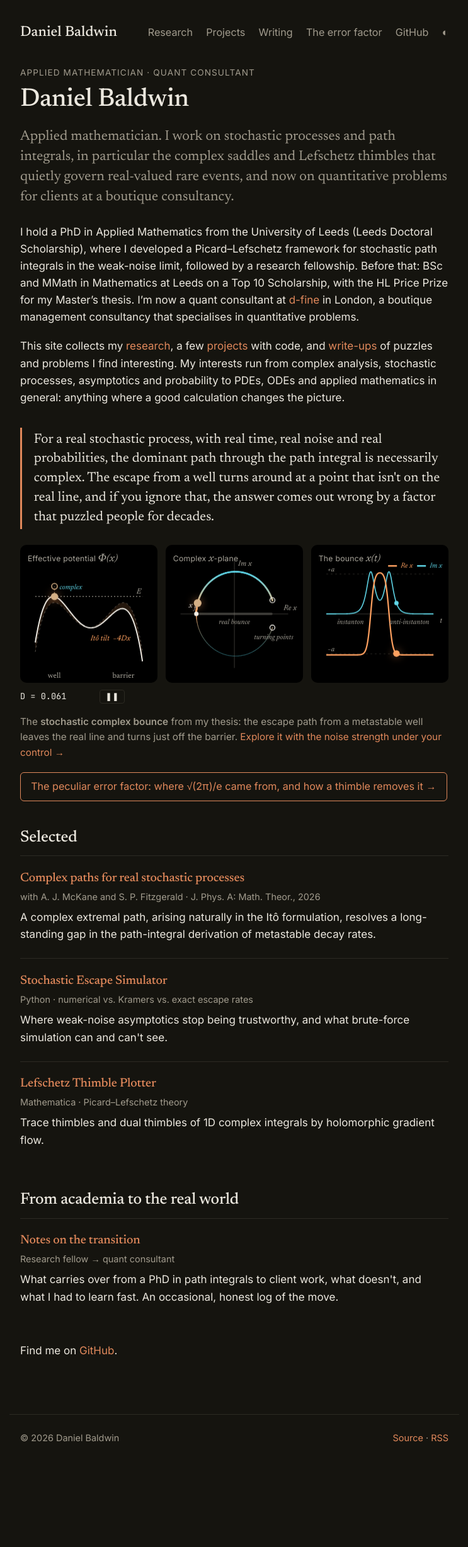
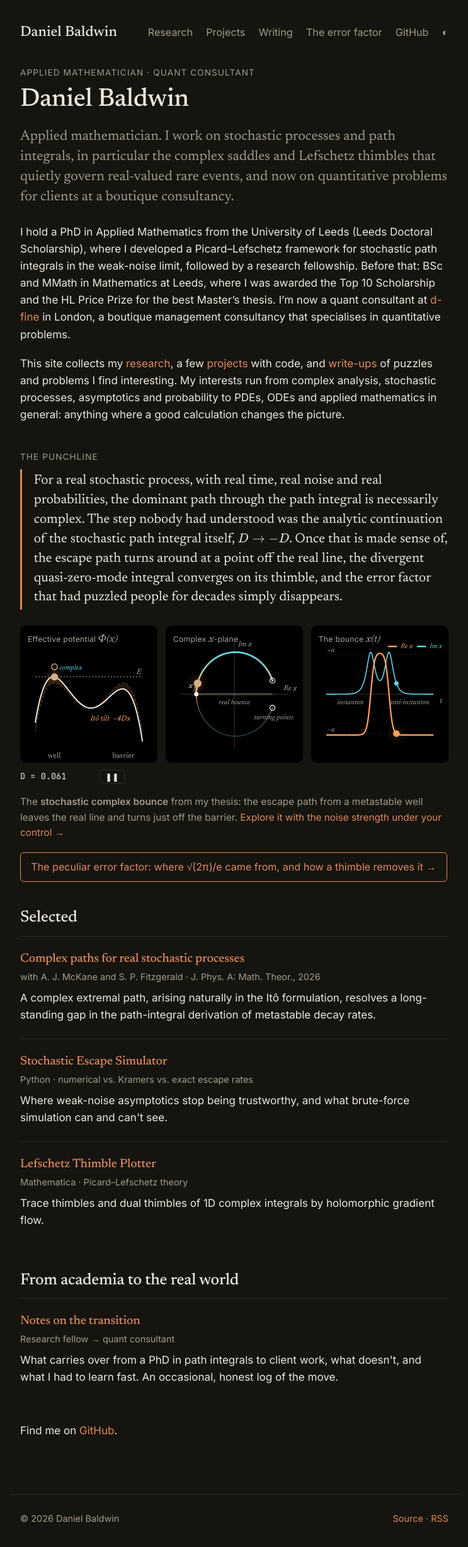
Before and after one commit to VeDAN1999/VeDAN1999.github.io, a Jekyll site: the page built from index.md, in a window 1280 px wide. Shown: the whole page at 63% size, without its empty margins (268-1011 px from the left). Built offline with Jekyll 4.4.1, drawn with Linux system fonts in a browser that asks for light colours; before the commit the page ends 2328 px from its top, so only the background shows below that.

Commit message:
Awards wording; the punchline: analytic continuation D -> -D
Co-Authored-By: Claude Fable 5.1 <noreply@anthropic.com>
Claude-Session: https://claude.ai/code/session_01DBi7u8qatALvVNf1tupYW2

```diff
--- a/assets/css/style.css
+++ b/assets/css/style.css
@@ -178,4 +178,4 @@ th { font-weight: 600; font-size: .85rem; letter-spacing: .03em; text-transform:
 .button { display: inline-block; padding: .55rem .95rem; border: 1px solid var(--accent); border-radius: 6px; color: var(--accent); font-size: .95rem; }
 .button:hover { background: var(--accent-soft); text-decoration: none; }
 
-.epigraph { border-left: 3px solid var(--accent); margin: 2rem 0 1.5rem; padding: .2rem 0 .2rem 1.1rem; font-family: var(--serif); font-size: 1.25rem; line-height: 1.45; color: var(--ink); }
+.epigraph { border-left: 3px solid var(--accent); margin: .5rem 0 1.5rem; padding: .2rem 0 .2rem 1.1rem; font-family: var(--serif); font-size: 1.25rem; line-height: 1.45; color: var(--ink); }
--- a/index.md
+++ b/index.md
@@ -9,11 +9,13 @@ title: Daniel Baldwin
 
 <p class="lede">Applied mathematician. I work on stochastic processes and path integrals, in particular the complex saddles and Lefschetz thimbles that quietly govern real-valued rare events, and now on quantitative problems for clients at a boutique consultancy.</p>
 
-I hold a PhD in Applied Mathematics from the University of Leeds (Leeds Doctoral Scholarship), where I developed a Picard–Lefschetz framework for stochastic path integrals in the weak-noise limit, followed by a research fellowship. Before that: BSc and MMath in Mathematics at Leeds on a Top 10 Scholarship, with the HL Price Prize for my Master's thesis. I'm now a quant consultant at [d-fine](https://www.d-fine.com) in London, a boutique management consultancy that specialises in quantitative problems.
+I hold a PhD in Applied Mathematics from the University of Leeds (Leeds Doctoral Scholarship), where I developed a Picard–Lefschetz framework for stochastic path integrals in the weak-noise limit, followed by a research fellowship. Before that: BSc and MMath in Mathematics at Leeds, where I was awarded the Top 10 Scholarship and the HL Price Prize for the best Master's thesis. I'm now a quant consultant at [d-fine](https://www.d-fine.com) in London, a boutique management consultancy that specialises in quantitative problems.
 
 This site collects my [research](/research/), a few [projects](/projects/) with code, and [write-ups](/writing/) of puzzles and problems I find interesting. My interests run from complex analysis, stochastic processes, asymptotics and probability to PDEs, ODEs and applied mathematics in general: anything where a good calculation changes the picture.
 
-<blockquote class="epigraph">For a real stochastic process, with real time, real noise and real probabilities, the dominant path through the path integral is necessarily complex. The escape from a well turns around at a point that isn't on the real line, and if you ignore that, the answer comes out wrong by a factor that puzzled people for decades.</blockquote>
+<p class="eyebrow" style="margin-top:2.5rem">The punchline</p>
+
+<blockquote class="epigraph">For a real stochastic process, with real time, real noise and real probabilities, the dominant path through the path integral is necessarily complex. The step nobody had understood was the analytic continuation of the stochastic path integral itself, $D \to -D$. Once that is made sense of, the escape path turns around at a point off the real line, the divergent quasi-zero-mode integral converges on its thimble, and the error factor that had puzzled people for decades simply disappears.</blockquote>
 
 {% include complex-bounce.html id="home" controls="false" %}
 
```
Also changed, not shown: research.md (+1 -1 lines).
